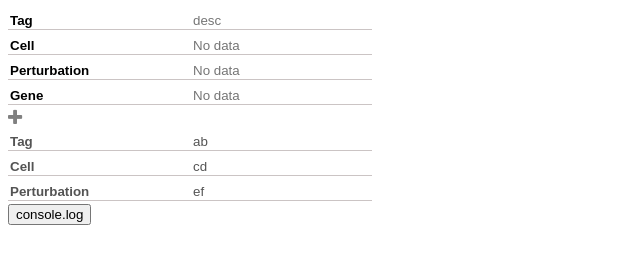
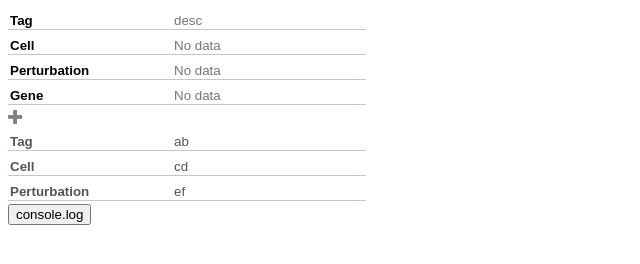
Before and after one commit to frlender/angular-flex-form, a website: page example/index.html in a window 1280 px wide. Shown: the whole page, without its empty margins (0-640 px from the left). Drawn offline with Linux system fonts and the light colour scheme.

Commit message:
add .ff-value

```diff
--- a/css/form.css
+++ b/css/form.css
@@ -11,7 +11,14 @@
 
 .ff-key{
 	font-weight: bold;
+	width:160px;
 }
+
+.ff-value{
+	/*for overwrite*/
+	width:190px;
+}
+
 
 .ff-button{
 	font-size:18px;
--- a/flex-form.html
+++ b/flex-form.html
@@ -3,7 +3,7 @@
    		<tbody>
    			<tr class="ff-row" ng-repeat="item in data" ng-mouseover="item._mouseover=true" ng-mouseleave="item._mouseover=false">
    				<td> <input class="ff-key" ng-model="item.key" placeholder="{{item.keyPlaceHolder?item.keyPlaceholder:'No key'}}" ng-disabled="static"></td>
-   				<td> <input ng-model="item.value" placeholder="{{item.dataPlaceholder?item.dataPlaceholder:'No data'}}" ng-disabled="static"></td>
+   				<td> <input class="ff-value" ng-model="item.value" placeholder="{{item.dataPlaceholder?item.dataPlaceholder:'No data'}}" ng-disabled="static"></td>
    				<td class="ff-button-holder" ng-if="!static">
    					<a class="ff-button" ng-style="{display:(item._mouseover&&data.length>1?'block':'none')}" ng-click="removeItem($index)">
    						<i class="fa fa-minus-circle"></i>
```
